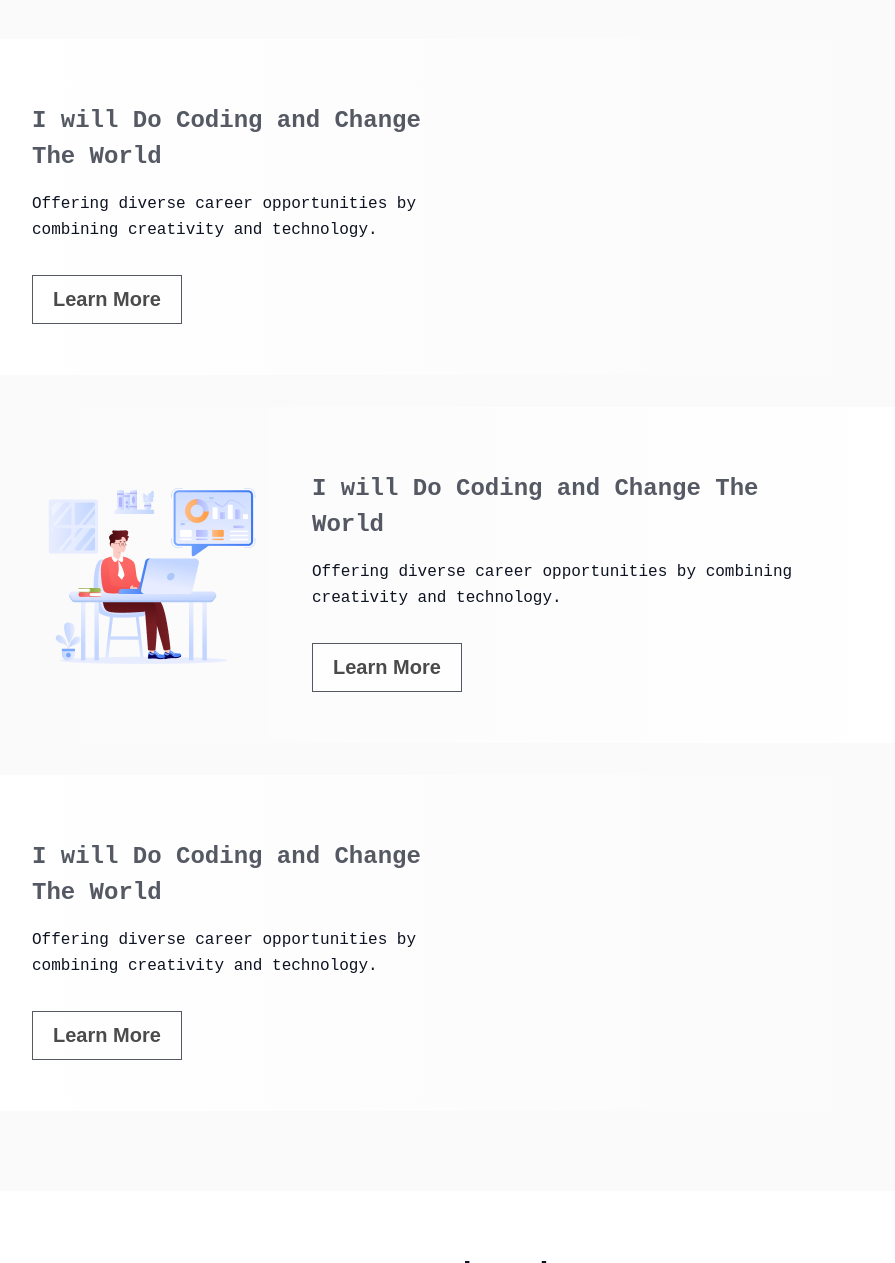
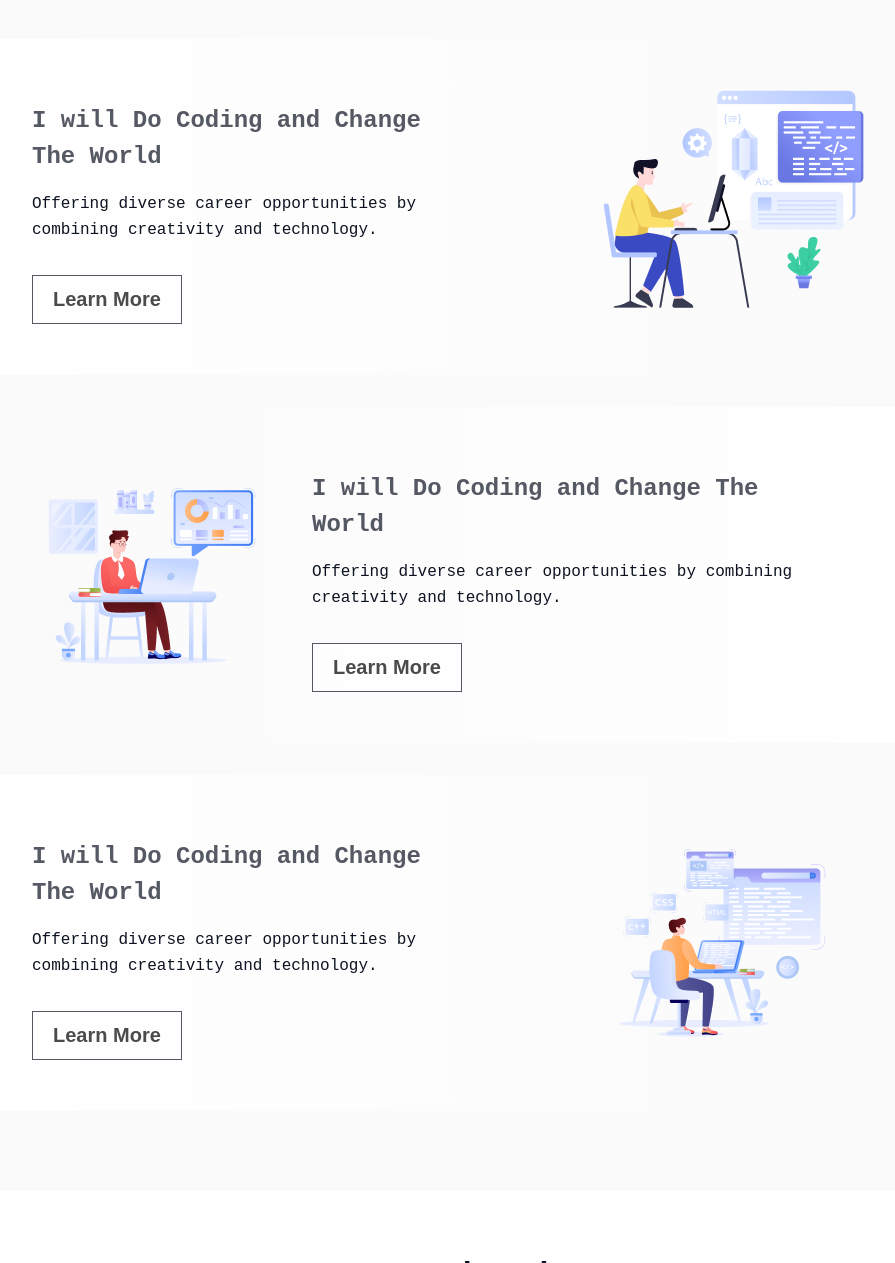
Before and after one commit to mdekramulridoy/first-assignment, a plain HTML site: page index.html in a window 1280 px wide. Shown: the part 934-2197 px from the top of the page, without its empty margins (183-1078 px from the left). Drawn offline with Linux system fonts and the light colour scheme; the site is published under a folder, as on GitHub Pages, so addresses that start at the root find nothing; a web font is replaced by a local one.

Commit message:
Final Submit

```diff
--- a/index.html
+++ b/index.html
@@ -60,7 +60,7 @@
                 <button class="btn">Learn More</button>
               </div>
               <div class="sub-forty">
-                <img src="/assets/Layer_1.png" alt="" />
+                <img src="assets/Layer_1.png" alt="" />
               </div>
             </div>
           </div>
@@ -95,7 +95,7 @@
                 <button class="btn">Learn More</button>
               </div>
               <div class="sub-forty">
-                <img src="/assets/Group 4.png" alt="" />
+                <img src="assets/Group 4.png" alt="" />
               </div>
             </div>
           </div>
```
